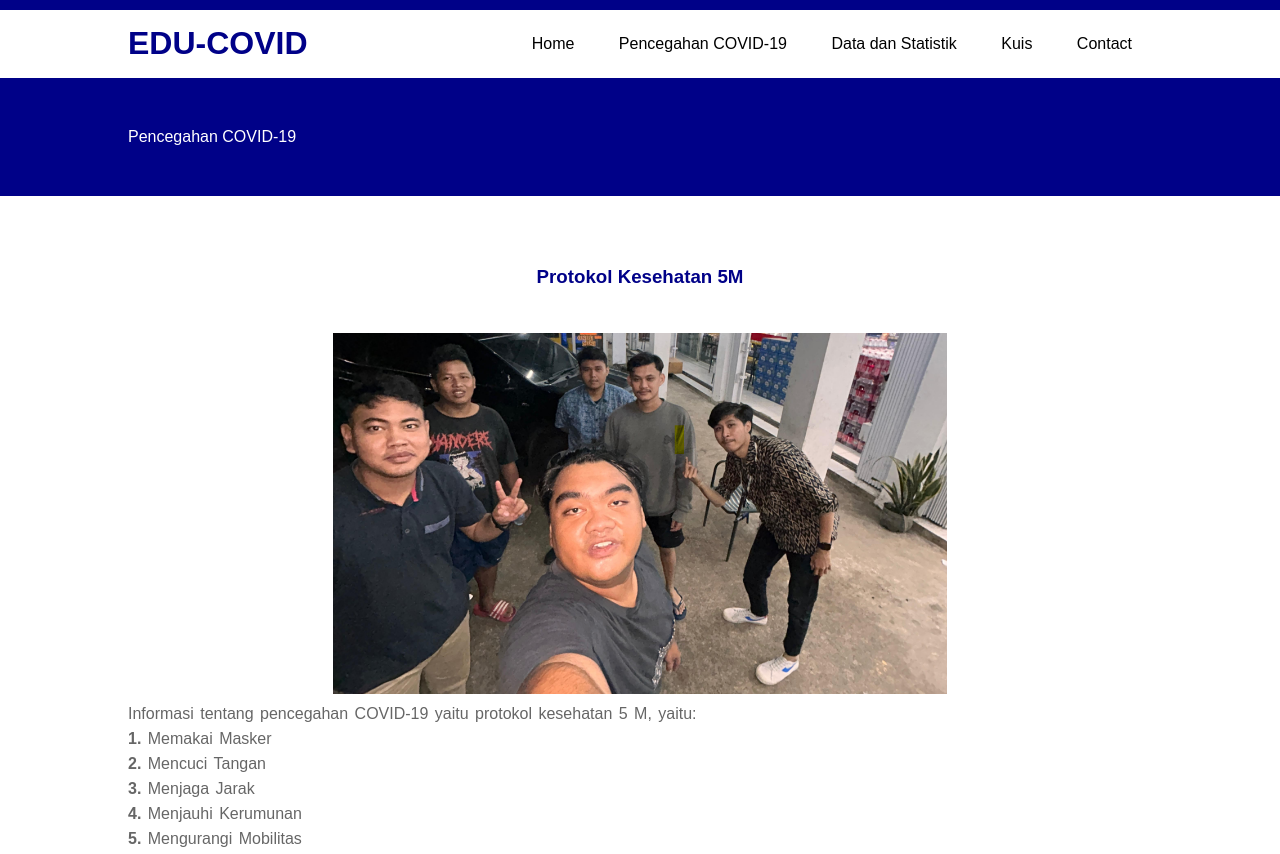
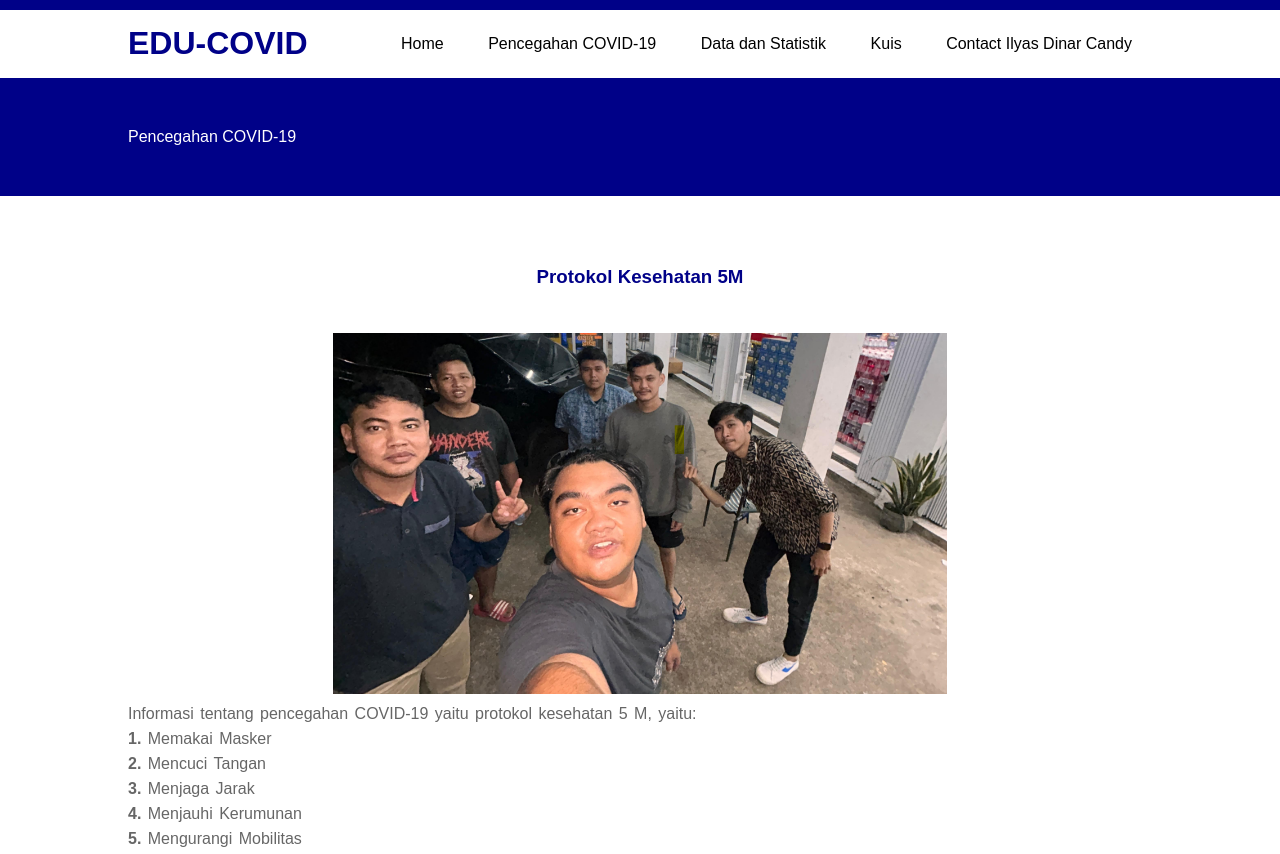
Before and after one commit to herisubagja18/ilyasjamancovid, a plain HTML site: page pen.html in a window 1280 px wide. Shown: the top 854 px of the page. Drawn offline with nearby package versions, Linux system fonts and the light colour scheme.

Commit message:
Update pen.html

```diff
--- a/pen.html
+++ b/pen.html
@@ -29,7 +29,7 @@
           <li ><a href="pen.html">Pencegahan COVID-19</a></li>
           <li><a href="data.html">Data dan Statistik</a></li>
           <li><a href="kuis.html">Kuis</a></li>
-          <li><a href="kontak.html">Contact</a></li>
+          <li><a href="https://wa.me/081395224331">Contact Ilyas Dinar Candy</a></li>
 
         </ul>
       </div>
```
